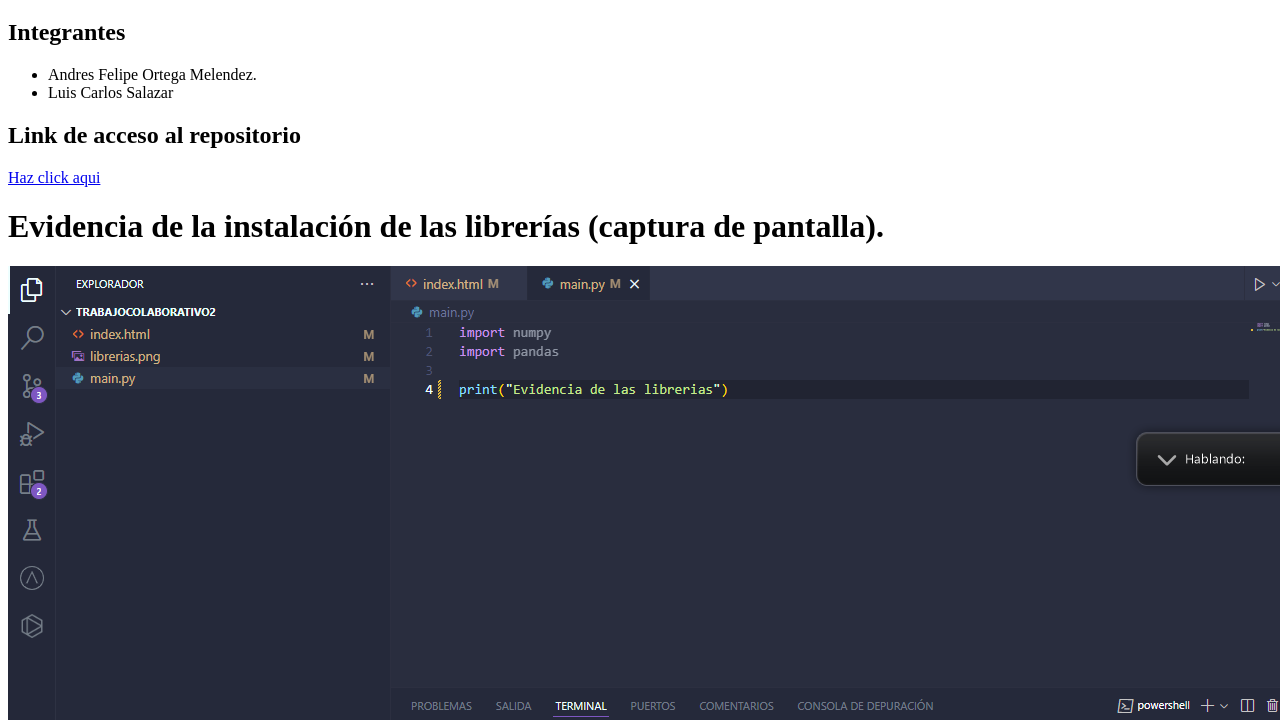
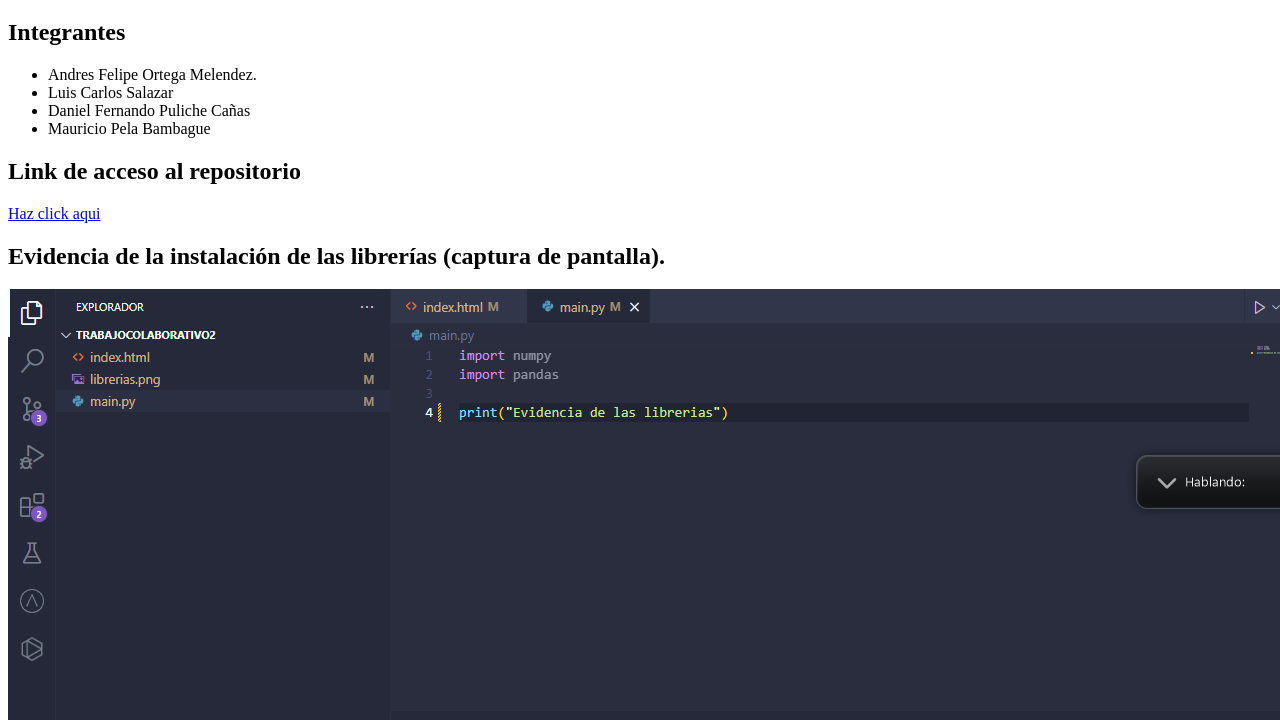
Before and after one commit to andresmelendez/trabajocolaborativo2, a plain HTML site: page index.html in a window 1280 px wide. Shown: the part 61-781 px from the top of the page. Drawn offline with Linux system fonts and the light colour scheme.

Commit message:
Trabajo colaborativo 2

```diff
--- a/index.html
+++ b/index.html
@@ -12,6 +12,8 @@
         <ul>
             <li>Andres Felipe Ortega Melendez.</li>
             <li>Luis Carlos Salazar</li>
+            <li>Daniel Fernando Puliche Cañas</li>
+            <li>Mauricio Pela Bambague</li>
         </ul>
 
         <h2>Link de acceso al repositorio</h2>
@@ -19,8 +21,8 @@
             Haz click aqui
         </a>
 
-        <h1>Evidencia de la instalación de las librerías (captura de
-            pantalla).</h1>
+        <h2>Evidencia de la instalación de las librerías (captura de
+            pantalla).</h2>
         <img src="librerias.png" alt="Evidencia de librerías instaladas">
     </body>
 </html>
```
